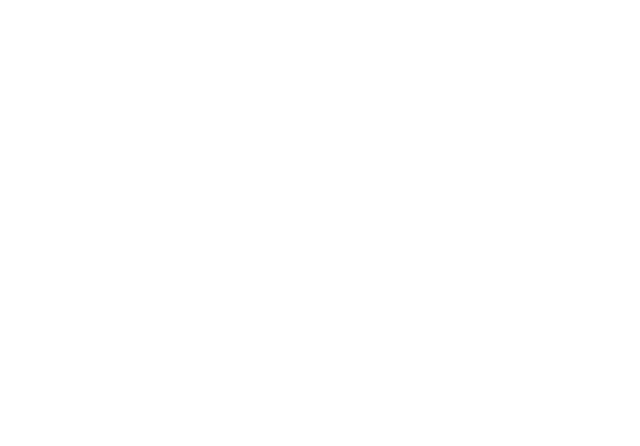
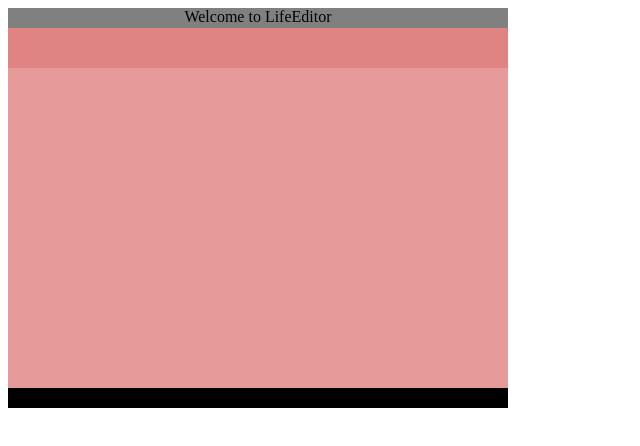
Before and after one commit to sguha-work/LifeEditor, a website: page index.html in a window 1280 px wide. Shown: the whole page, without its empty margins (0-640 px from the left). Drawn offline with nearby package versions, Linux system fonts and the light colour scheme.

Commit message:
structural changes

```diff
--- a/LifeEditor/LifeEditor.js
+++ /dev/null
@@ -1,16 +0,0 @@
-var jQuery;
-var LifeEditorMain = /** @class */ (function () {
-    function LifeEditorMain() {
-    }
-    LifeEditorMain.prototype.getLETemplate = function () {
-        return "\n            <div class=\"LifeEditor_title\">\n                \n            </div>\n            <div class=\"LifeEditor_menu\">\n                \n            </div>\n            <div class=\"LifeEditor_body\">\n                \n            </div>\n            <div class=\"LifeEditor_footer\">\n                \n            </div>\n        ";
-    };
-    LifeEditorMain.prototype.apply = function (jqueryElement, options) {
-        var doms = jqueryElement;
-        var template = this.getLETemplate();
-        jQuery(doms).html(template);
-    };
-    return LifeEditorMain;
-}());
-var le = new LifeEditorMain();
-var LifeEditor = le;
--- /dev/null
+++ b/LifeEditor/code/LifeEditor.js
@@ -0,0 +1,16 @@
+var jQuery;
+var LifeEditorMain = /** @class */ (function () {
+    function LifeEditorMain() {
+    }
+    LifeEditorMain.prototype.getLETemplate = function () {
+        return "\n            <div class=\"LifeEditor_title\">\n                Welcome to LifeEditor\n            </div>\n            <div class=\"LifeEditor_menu\">\n                \n            </div>\n            <div class=\"LifeEditor_body\">\n                <div class=\"LifeEditor_textArea\" contenteditable=\"true\"></div>\n            </div>\n            <div class=\"LifeEditor_footer\">\n                \n            </div>\n        ";
+    };
+    LifeEditorMain.prototype.apply = function (jqueryElement, options) {
+        var doms = jqueryElement;
+        var template = this.getLETemplate();
+        jQuery(doms).html(template);
+    };
+    return LifeEditorMain;
+}());
+var le = new LifeEditorMain();
+var LifeEditor = le;
--- a/LifeEditor/code/le.ts
+++ b/LifeEditor/code/LifeEditor.ts
@@ -8,13 +8,13 @@ class LifeEditorMain {
     private getLETemplate() {
         return `
             <div class="LifeEditor_title">
-
+                Welcome to LifeEditor
             </div>
             <div class="LifeEditor_menu">
 
             </div>
             <div class="LifeEditor_body">
-
+                <div class="LifeEditor_textArea" contenteditable="true"></div>
             </div>
             <div class="LifeEditor_footer">
 
--- /dev/null
+++ b/LifeEditor/style/scss/le.scss
@@ -0,0 +1,26 @@
+.LifeEditor {
+    .LifeEditor_title {
+        width: 100%;
+        height: 5%;
+        background-color: gray;
+        color: black;
+        text-align: center;
+    }
+    .LifeEditor_menu {
+        width: 100%;
+        height: 10%;
+        background-color: rgb(224, 131, 131);
+    }
+    .LifeEditor_body {
+        height: 80%;
+        .LifeEditor_textArea {
+            height: 97%;
+            background-color: rgb(231, 154, 154);
+            padding: 5px 5px 5px 5px;
+        }
+    }
+    .LifeEditor_footer {
+        height: 5%;
+        background-color: black;
+    }
+}
--- a/index.html
+++ b/index.html
@@ -1,13 +1,14 @@
 <html>
 
 <head>
+    <link rel="stylesheet" href="LifeEditor/style/css/le.css"></link>
     <script src="https://code.jquery.com/jquery-2.2.4.min.js" integrity="sha256-BbhdlvQf/xTY9gja0Dq3HiwQF8LaCRTXxZKRutelT44="        crossorigin="anonymous"></script>
-    <script type="text/javascript" src="LifeEditor/LifeEditor.js"></script>
+    <script type="text/javascript" src="LifeEditor/code/LifeEditor.js"></script>
     <script type="text/javascript" src="index.js"></script>
 </head>
 
 <body>
-    <div class="LifeEditor" style="height:200px; width:500px;"></div>
+    <div style="width:500px; height: 400px;" class="LifeEditor" style="height:200px; width:500px;"></div>
 </body>
 
 </html>
```
Also changed, not shown: package.json (added, +23 -0 lines), LifeEditor/style/css/le.css (added), LifeEditor/style/le.scss (deleted), 1 other file.
